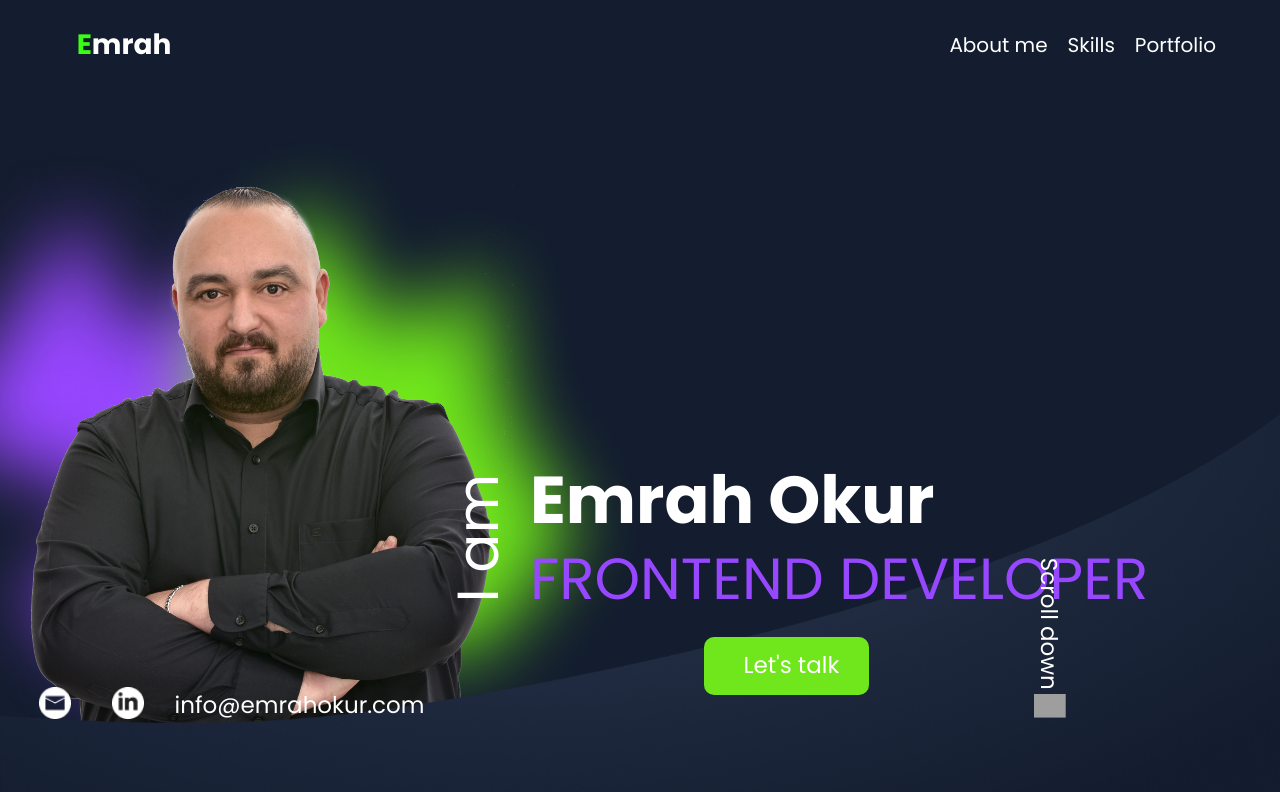
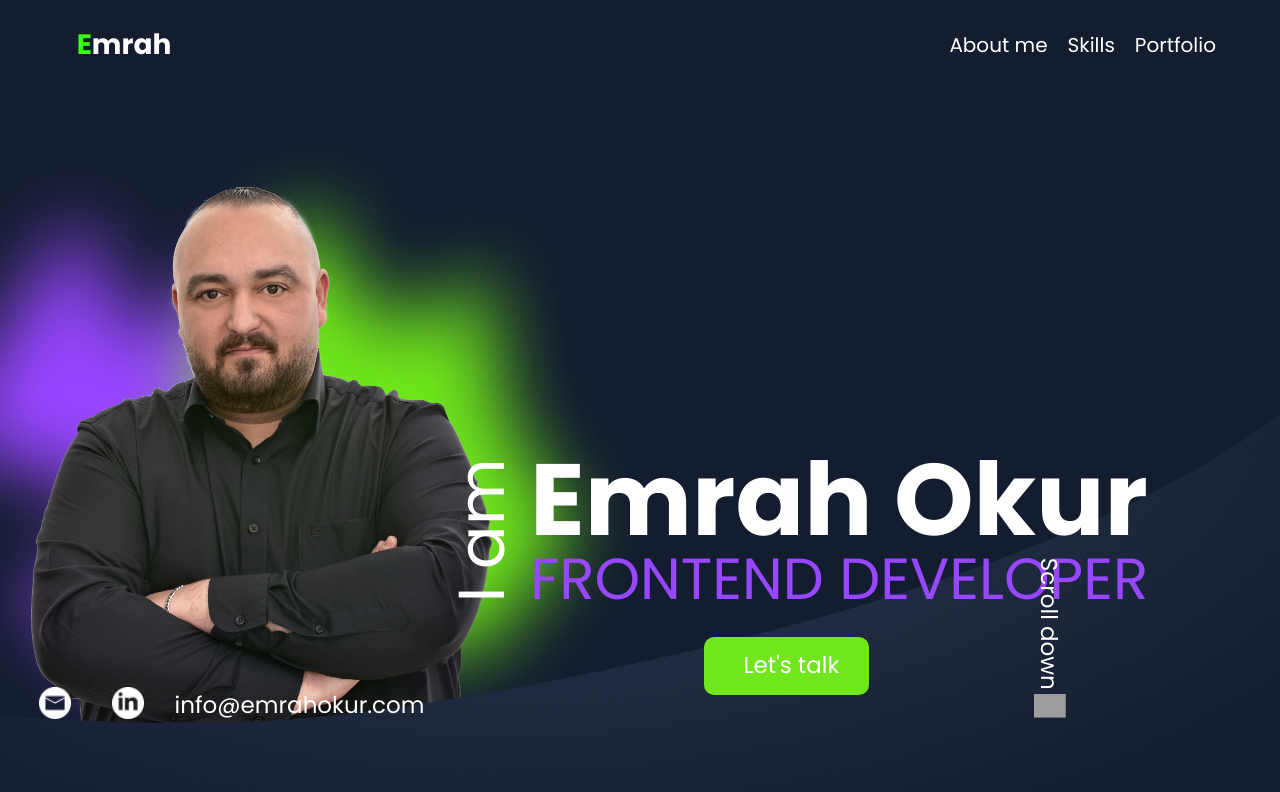
Before and after one commit to EmrahOkur/Emrah-Okur-Portfolio, an Angular app in the folder Emrah-Okur-Portfolio/: page / in a window 1280 px wide. Shown: the top 792 px of the page. Built offline with nearby package versions, Linux system fonts and the light colour scheme; grey boxes are pictures that could not be loaded.

Commit message:
hero-name/intro-text fixes

```diff
--- a/Emrah-Okur-Portfolio/src/app/hero/hero.component.scss
+++ b/Emrah-Okur-Portfolio/src/app/hero/hero.component.scss
@@ -114,7 +114,7 @@ a {
                 height: 63px;
                 font-family: 'Poppins', sans-serif;
                 font-weight: 400;
-                font-size: 58px;
+                font-size: 65px;
                 line-height: 69.6px;
                 color: white;
                 margin-bottom: 32px;
@@ -134,7 +134,7 @@ a {
                 h1 {
                     font-family: 'Poppins', sans-serif;
                     font-weight: 700;
-                    font-size: 66.3px;
+                    font-size: 101.3px;
                     line-height: 108px;
                     color: white;
                     margin-top: 20px;
```
